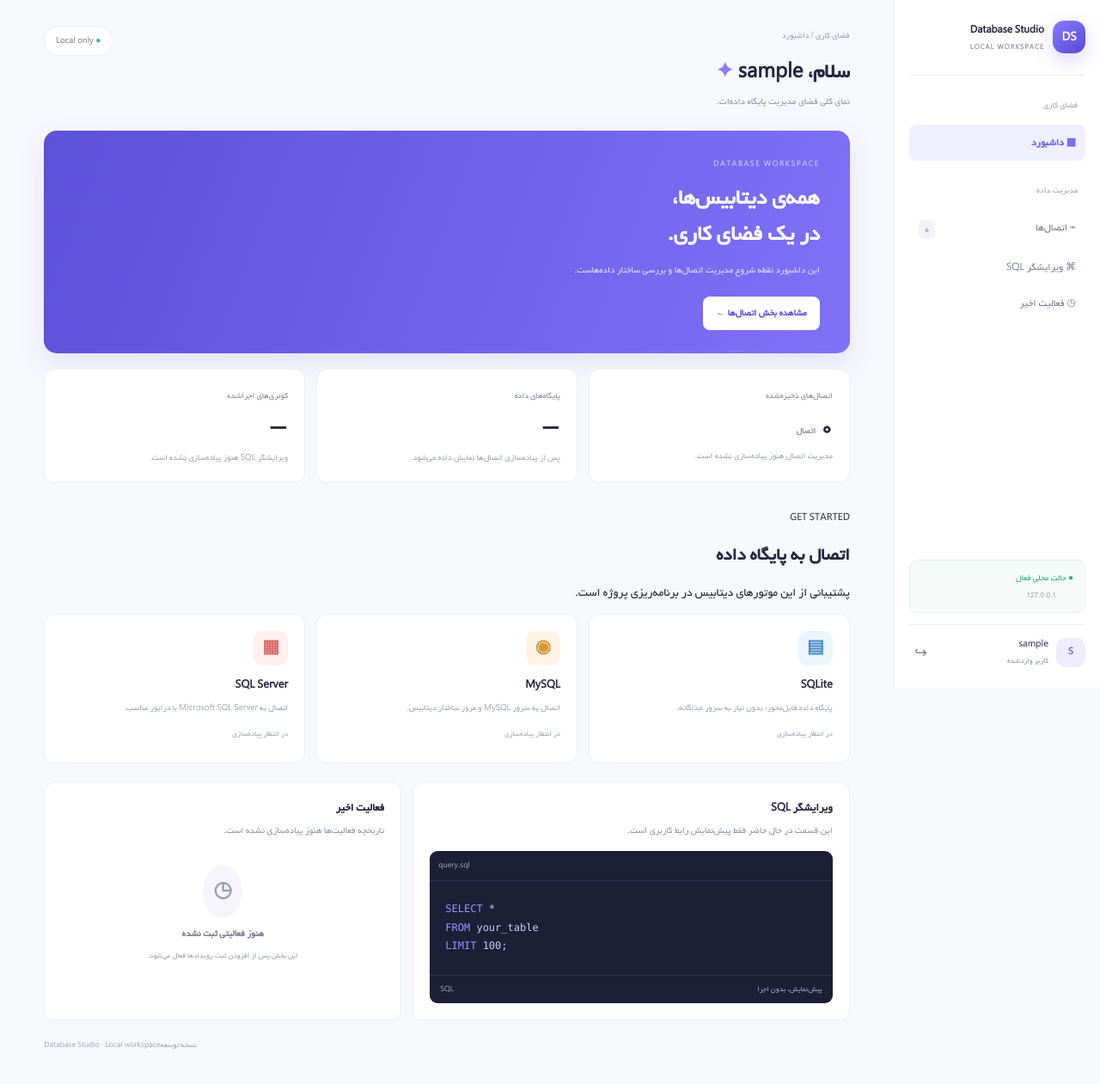
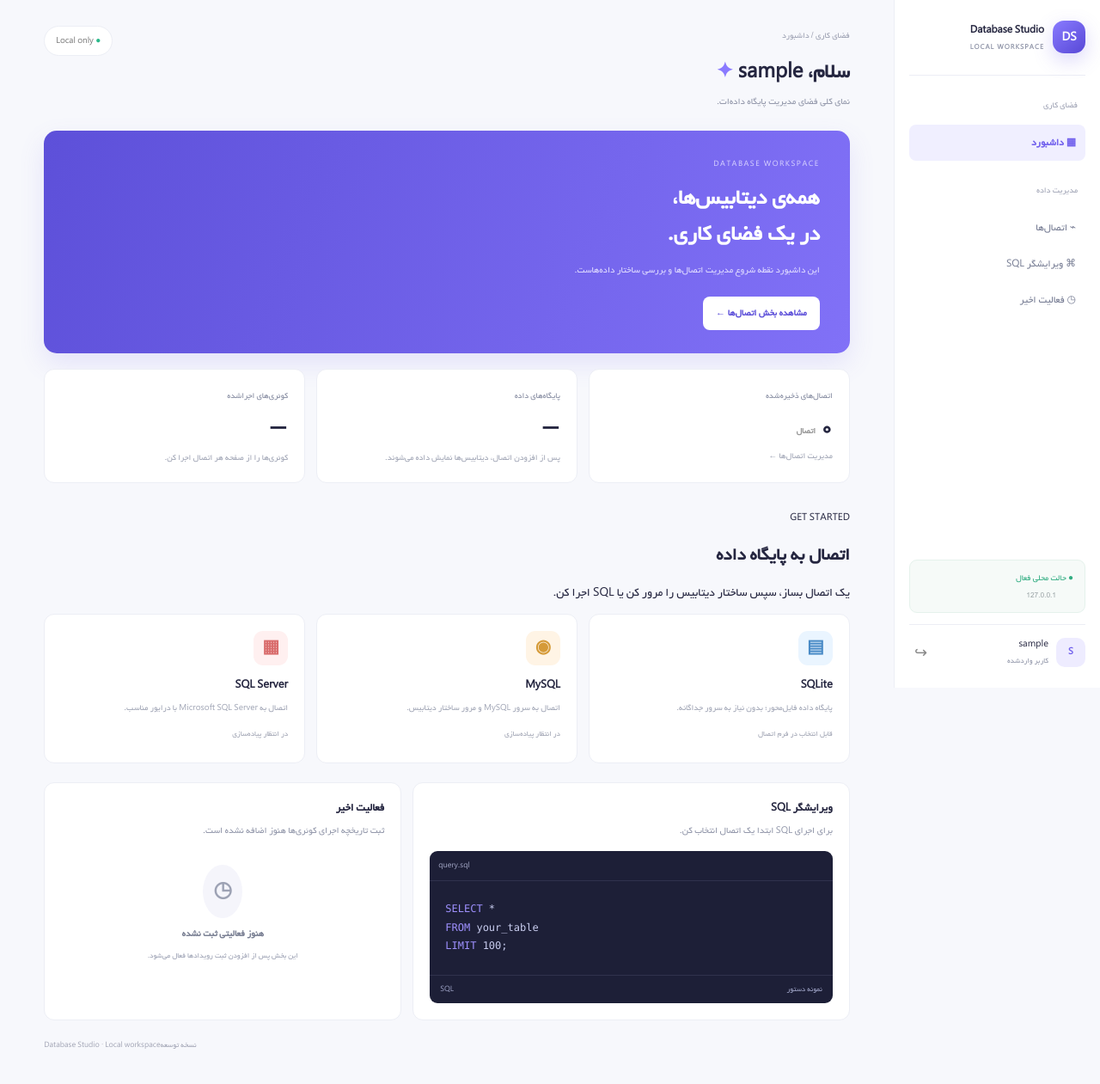
Before and after one commit to Ehsankhalili13/Database-Studio, a Flask app: page /dashboard in a window 1280 px wide. Shown: the whole page at 86% size. Run offline with Flask 3, Linux system fonts and the light colour scheme; the visitor is signed in with stand-in values (Sample User, id 1).

Commit message:
Connect dashboard to implemented database tools

```diff
--- a/templates/dashboard.html
+++ b/templates/dashboard.html
@@ -19,8 +19,8 @@
         </a>
 
         <p class="caption">مدیریت داده</p>
-        <a href="#connections"><span aria-hidden="true">⌁</span> اتصال‌ها <i>۰</i></a>
-        <a href="#query"><span aria-hidden="true">⌘</span> ویرایشگر SQL</a>
+        <a href="{{ url_for('connections.index') }}"><span aria-hidden="true">⌁</span> اتصال‌ها</a>
+        <a href="{{ url_for('connections.index') }}"><span aria-hidden="true">⌘</span> ویرایشگر SQL</a>
         <a href="#activity"><span aria-hidden="true">◷</span> فعالیت اخیر</a>
 
         <div class="spacer"></div>
@@ -37,6 +37,7 @@
                 <small>کاربر واردشده</small>
             </span>
             <form method="post" action="{{ url_for('auth.logout') }}">
+                <input type="hidden" name="csrf_token" value="{{ csrf_token() }}">
                 <button type="submit" title="خروج" aria-label="خروج">↪</button>
             </form>
         </div>
@@ -65,24 +66,24 @@
             <article>
                 <small>اتصال‌های ذخیره‌شده</small>
                 <h2>۰ <i>اتصال</i></h2>
-                <p>مدیریت اتصال هنوز پیاده‌سازی نشده است.</p>
+                <p><a href="{{ url_for('connections.index') }}">مدیریت اتصال‌ها ←</a></p>
             </article>
             <article>
                 <small>پایگاه‌های داده</small>
                 <h2>—</h2>
-                <p>پس از پیاده‌سازی اتصال‌ها نمایش داده می‌شود.</p>
+                <p>پس از افزودن اتصال، دیتابیس‌ها نمایش داده می‌شوند.</p>
             </article>
             <article>
                 <small>کوئری‌های اجراشده</small>
                 <h2>—</h2>
-                <p>ویرایشگر SQL هنوز پیاده‌سازی نشده است.</p>
+                <p>کوئری‌ها را از صفحه هر اتصال اجرا کن.</p>
             </article>
         </section>
 
         <section class="section-heading" id="connections">
             <small>GET STARTED</small>
             <h2>اتصال به پایگاه داده</h2>
-            <p>پشتیبانی از این موتورهای دیتابیس در برنامه‌ریزی پروژه است.</p>
+            <p>یک اتصال بساز، سپس ساختار دیتابیس را مرور کن یا SQL اجرا کن.</p>
         </section>
 
         <section class="connect">
@@ -90,7 +91,7 @@
                 <b class="ico blue" aria-hidden="true">▤</b>
                 <h3>SQLite</h3>
                 <p>پایگاه داده فایل‌محور؛ بدون نیاز به سرور جداگانه.</p>
-                <small>در انتظار پیاده‌سازی</small>
+                <small>قابل انتخاب در فرم اتصال</small>
             </article>
             <article>
                 <b class="ico gold" aria-hidden="true">◉</b>
@@ -109,20 +110,20 @@
         <section class="lower">
             <article class="panel" id="query">
                 <h3>ویرایشگر SQL</h3>
-                <p>این قسمت در حال حاضر فقط پیش‌نمایش رابط کاربری است.</p>
+                <p>برای اجرای SQL ابتدا یک اتصال انتخاب کن.</p>
 
                 <div class="code">
                     <small>query.sql</small>
                     <pre><i>SELECT</i> *
 <i>FROM</i> your_table
 <i>LIMIT</i> 100;</pre>
-                    <footer>SQL <span>پیش‌نمایش، بدون اجرا</span></footer>
+                    <footer>SQL <span>نمونه دستور</span></footer>
                 </div>
             </article>
 
             <article class="panel" id="activity">
                 <h3>فعالیت اخیر</h3>
-                <p>تاریخچه فعالیت‌ها هنوز پیاده‌سازی نشده است.</p>
+                <p>ثبت تاریخچه اجرای کوئری‌ها هنوز اضافه نشده است.</p>
 
                 <div class="empty">
                     <b aria-hidden="true">◷</b>
```
